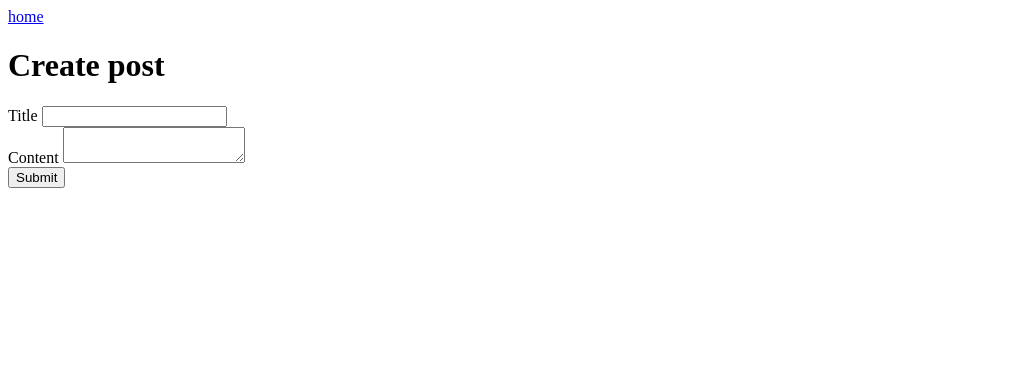
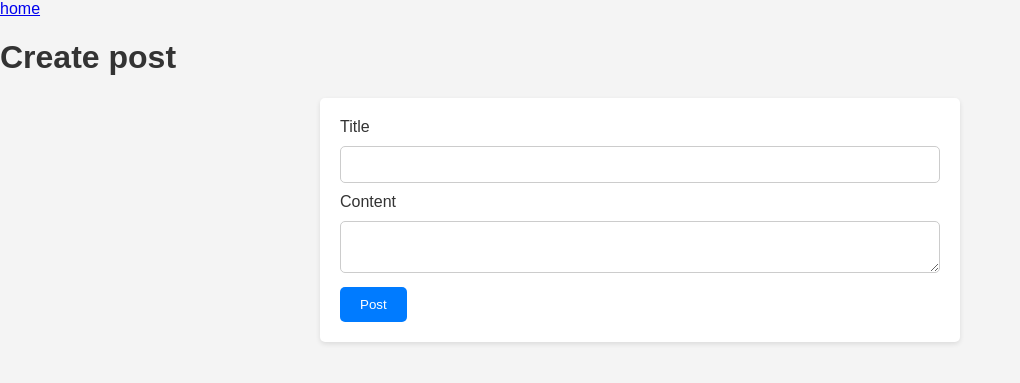
Before and after one commit to scali33/flask, a Flask app: page /post/create in a window 1280 px wide. Shown: the top 383 px of the page, without its empty margins (0-1020 px from the left). Run offline with Flask 3, Linux system fonts and the light colour scheme.

Commit message:
delete where added change post name was added and some css was added

```diff
--- a/db/dbManeger.py
+++ b/db/dbManeger.py
@@ -26,7 +26,11 @@ class DataBase:
             cur.execute('select Post_id,Name from Posts')
             res = cur.fetchall()
             return res
-    def save_post(self,text,post_id):
+    def save_post(self,text,post_id,post_title):
         with DataBaseConnection(DATA_BASE) as con:
             cur = con.cursor()
-            cur.execute('UPDATE POSTS set Post_content = ? WHERE Post_id = ?  ',(text,post_id))
+            cur.execute('UPDATE POSTS set Post_content = ?,Name=? WHERE Post_id = ?  ',(text,post_title,post_id))
+    def delete_post(self,post_id):
+        with DataBaseConnection(DATA_BASE) as con:
+            cur = con.cursor()
+            cur.execute('DELETE FROM POSTS WHERE Post_id = ?',(post_id,))
--- a/main.py
+++ b/main.py
@@ -34,9 +34,16 @@ def edit_post(post_id):
         return render_template('edit.jinja2',post=post)
     elif request.method == 'POST':
         content = request.form.get('texto')
-        db.save_post(content,post_id)
+        title = request.form.get('title')
+        db.save_post(content,post_id,title)
         return redirect(url_for('poste',post_id = post_id))
 
-
+@app.route('/post/dell/<int:post_id>',methods=['GET'])
+def delet_post(post_id):
+    if not post_id:
+        return render_template('404.jinja2',message='Post to delete not found')
+    else:
+        db.delete_post(post_id)
+        return redirect(url_for('home'))
 if __name__ == '__main__':
      app.run(debug=True)
--- a/templates/base.jinja2
+++ b/templates/base.jinja2
@@ -4,10 +4,13 @@
     <meta charset="UTF-8">
     <meta name="viewport" content="width=device-width, initial-scale=1.0">
     <title>Document</title>
+    {% block styles %}
+
+    {% endblock %}
 </head>
 <body>
-<a href="{{url_for('home')}}">home</a>
-{%block content %}
+<a href="{{ url_for('home') }}">home</a>
+{% block content %}
 
 {% endblock %}
 </body>
--- a/templates/create.jinja2
+++ b/templates/create.jinja2
@@ -1,19 +1,71 @@
-{% extends 'base.jinja2'%}
+{% extends 'base.jinja2' %}
 
-{%block content%}
-<h1> Create post</h1>
+{% block styles %}
+<style>
+    body {
+        font-family: Arial, sans-serif;
+        background-color: #f4f4f4;
+        margin: 0;
+        padding: 0;
+    }
+
+    h1 {
+        color: #333;
+    }
+
+    form {
+        max-width: 600px;
+        margin: 20px auto;
+        padding: 20px;
+        background-color: #fff;
+        border-radius: 5px;
+        box-shadow: 0 2px 5px rgba(0, 0, 0, 0.1);
+    }
+
+    label {
+        display: block;
+        margin-bottom: 10px;
+        color: #333;
+    }
+
+    input[type="text"],
+    textarea {
+        width: 100%;
+        padding: 10px;
+        margin-bottom: 10px;
+        border: 1px solid #ccc;
+        border-radius: 5px;
+        box-sizing: border-box;
+    }
+
+    input[type="submit"] {
+        padding: 10px 20px;
+        background-color: #007bff;
+        color: #fff;
+        border: none;
+        border-radius: 5px;
+        cursor: pointer;
+    }
+
+    input[type="submit"]:hover {
+        background-color: #0056b3;
+    }
+</style>
+{% endblock %}
+
+{% block content %}
+<h1>Create post</h1>
 <form action="/post/create" method="post">
     <div>
         <label for="title">Title</label>
-        <input type="text" name="title"/>
+        <input type="text" name="title" id="title"/>
     </div>
     <div>
         <label for="content">Content</label>
-        <textarea name="content"></textarea>
+        <textarea name="content" id="content"></textarea>
     </div>
     <div>
-        <input type="submit" />
+        <input type="submit" name="save" value="Post" />
     </div>
 </form>
-
-{%endblock%}
+{% endblock %}
```
Also changed, not shown: templates/blog_posts.jinja2 (+46 -7 lines), templates/edit.jinja2 (+60 -8 lines), templates/home.jinja2 (+56 -8 lines).
